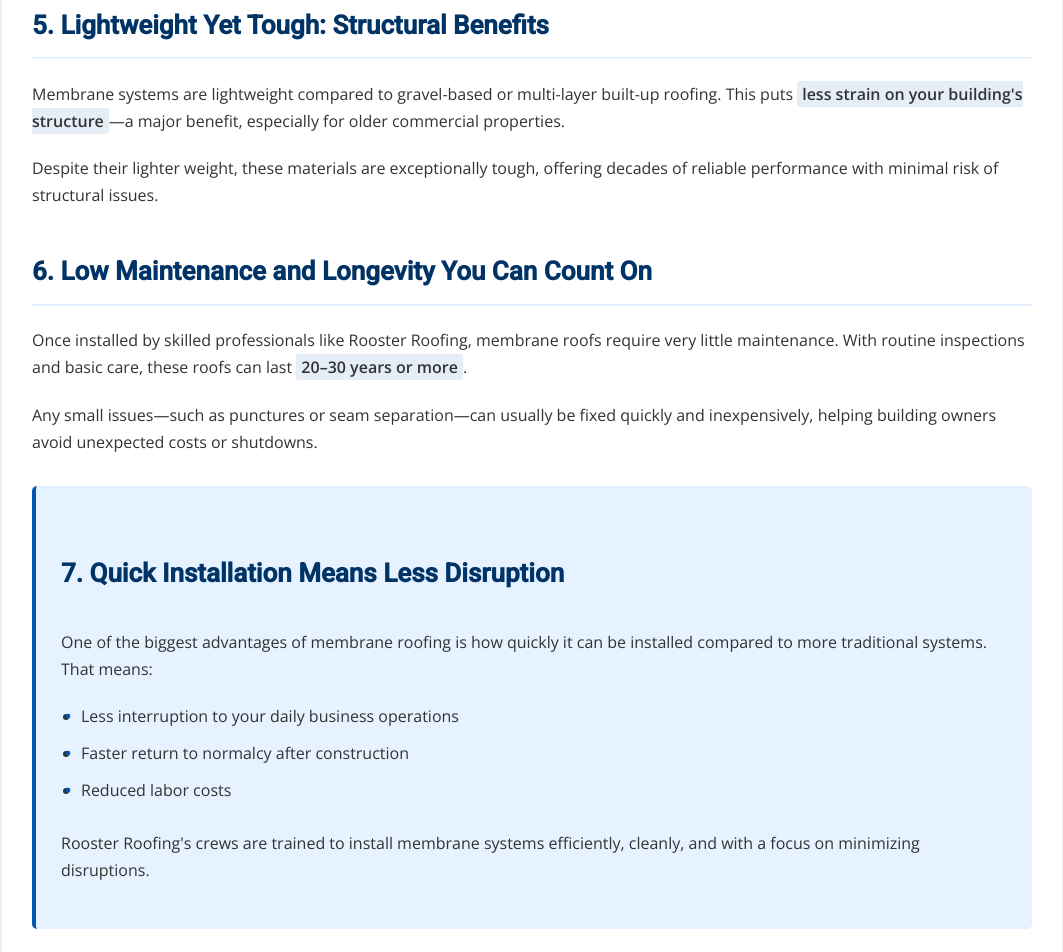
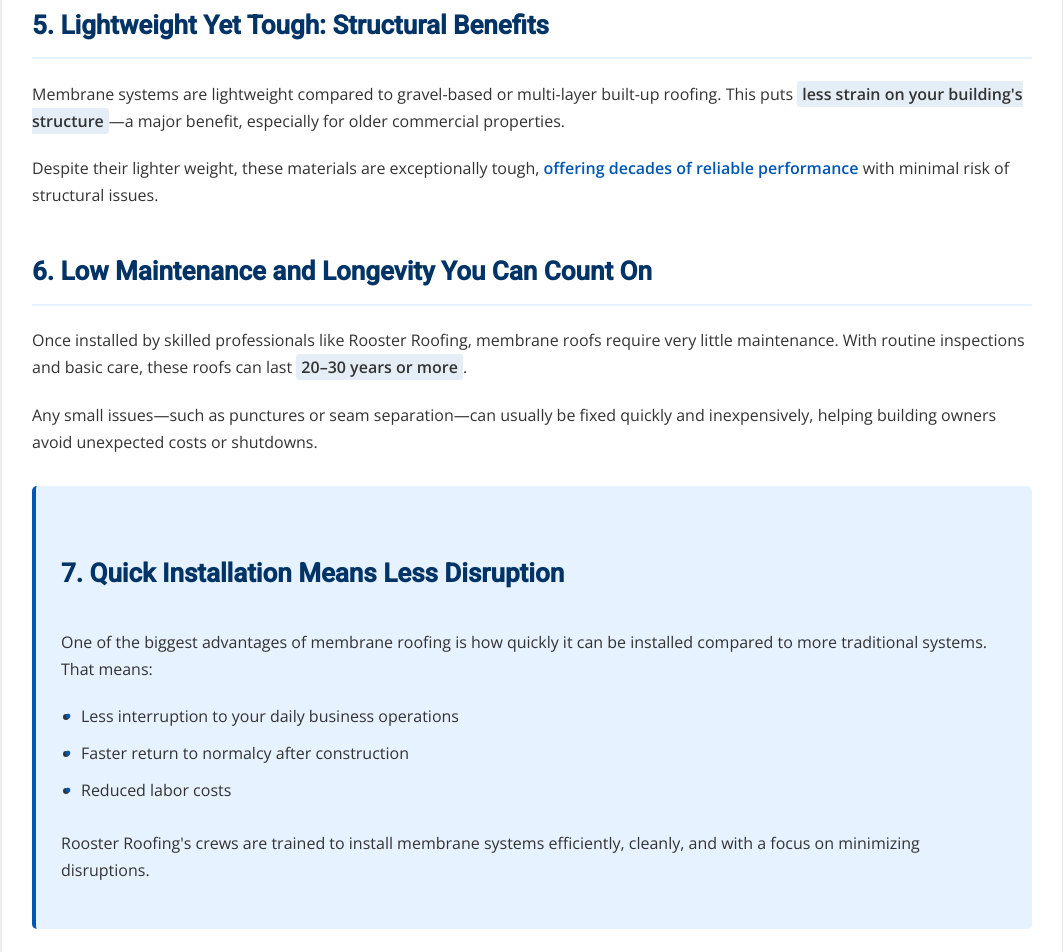
Before and after one commit to carbonnen096/Roofing-Contractor-Janesville-WI-cloudflare, a plain HTML site: page index.html in a window 1280 px wide. Shown: the part 1942-2894 px from the top of the page, without its empty margins (108-1171 px from the left). Drawn offline with nearby package versions, Linux system fonts and the light colour scheme.

Commit message:
Update index.html

```diff
--- a/index.html
+++ b/index.html
@@ -220,7 +220,7 @@
 
     <h2>5. Lightweight Yet Tough: Structural Benefits</h2>
     <p>Membrane systems are lightweight compared to gravel-based or multi-layer built-up roofing. This puts <span class="highlight">less strain on your building's structure</span>—a major benefit, especially for older commercial properties.</p>
-    <p>Despite their lighter weight, these materials are exceptionally tough, offering decades of reliable performance with minimal risk of structural issues.</p>
+    <p>Despite their lighter weight, these materials are exceptionally tough, <a href="https://roofing-contractor-de322f.gitlab.io/">offering decades of reliable performance</a> with minimal risk of structural issues.</p>
 
     <h2>6. Low Maintenance and Longevity You Can Count On</h2>
     <p>Once installed by skilled professionals like Rooster Roofing, membrane roofs require very little maintenance. With routine inspections and basic care, these roofs can last <span class="highlight">20–30 years or more</span>.</p>
```
